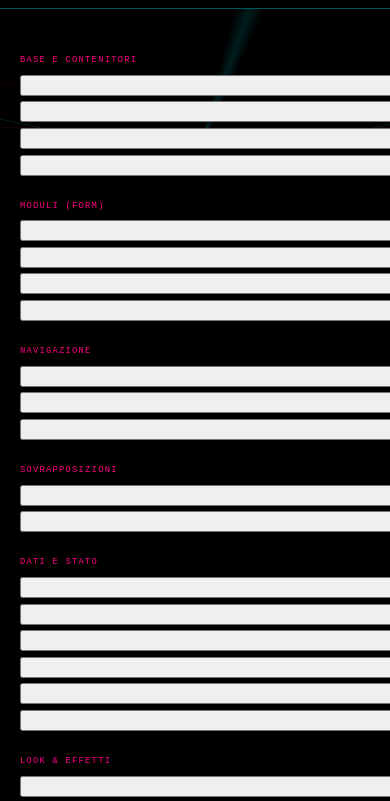
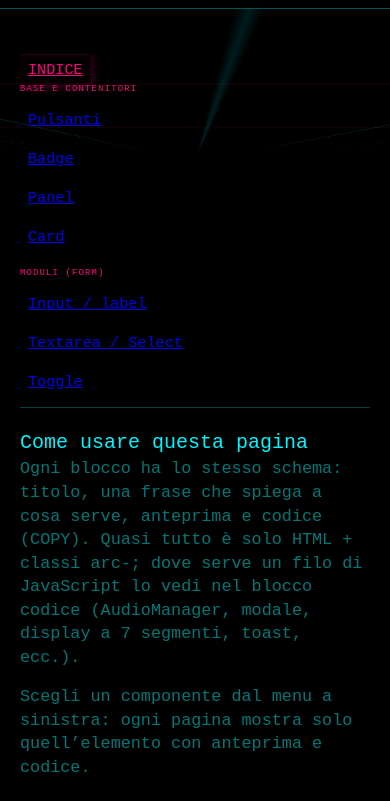
Before and after one commit to davidememoli03/Arcade-UI_Showcase, a website built with Vite: page index.html in a window 390 px wide. Both pictures are taken after a click on the button "VIEW COMPONENTS". Shown: the part 34-835 px from the top of the page. Built offline with nearby package versions, Linux system fonts and the light colour scheme; what @davide03memoli/arcade-ui would draw is missing.

Commit message:
feat: improve showcase routing and layout
- Removed direct route for showcase and integrated showcase path handling in the router.
- Added utility functions for parsing showcase slugs and checking showcase paths.
- Updated navbar to reflect active showcase links.
- Redesigned showcase layout with new CSS styles for better responsiveness and organization.
- Enhanced showcase rendering logic to display detailed component information and navigation.

```diff
--- a/src/components/navbar.js
+++ b/src/components/navbar.js
@@ -1,4 +1,4 @@
-import { normalizeRouteHash } from '../router.js'
+import { isShowcasePath, normalizeRouteHash } from '../router.js'
 
 const LINKS = [
   { route: '/home', label: 'HOME' },
@@ -8,7 +8,10 @@ const LINKS = [
 ]
 
 function linkButtonClass(route, current) {
-  const isActive = route === current
+  let isActive = route === current
+  if (route === '/showcase' && isShowcasePath(current)) {
+    isActive = true
+  }
   return isActive ? 'arc-btn arc-btn-ghost showcase-nav-active' : 'arc-btn arc-btn-ghost'
 }
 
--- a/src/data/showcase-catalog.js
+++ b/src/data/showcase-catalog.js
@@ -1,9 +1,19 @@
 /**
- * Catalogo showcase: ogni voce ha testo semplice + HTML di esempio + snippet copiabile.
- * Gli id sono usati per scroll dalla sidebar (kebab in navLabel).
+ * Catalogo showcase: ogni voce ha id univoco usato nell’URL `#/showcase/<id>`.
  */
 
 const SB = 'https://davidememoli03.github.io/Arcade-UI'
+
+export function findShowcaseItem(slug) {
+  if (!slug) return null
+  for (const cat of SHOWCASE_CATEGORIES) {
+    const item = cat.items.find((i) => i.id === slug)
+    if (item) {
+      return { item, category: cat }
+    }
+  }
+  return null
+}
 
 export const SHOWCASE_INTRO = {
   title: 'Come usare questa pagina',
--- a/src/pages/home.js
+++ b/src/pages/home.js
@@ -10,7 +10,7 @@ export function renderHome(outlet, { navigateTo }) {
     <p class="showcase-hero-sub">
       Neon arcade UI primitives for the web — pixel chrome, CRT vibes, and synthesized SFX via Web Audio.
       Built as pure CSS + a tiny JS layer. This site runs on the same library it documents.
-      In <strong>SHOWCASE</strong> trovi tutti i componenti elencati per categoria, con una frase che spiega il ruolo di ognuno, anteprima e codice da copiare.
+      In <strong>SHOWCASE</strong> ogni componente ha una pagina dedicata (<code style="font-family:var(--arc-font-mono);font-size:0.95em;">#/showcase/…</code>), con menu fisso a sinistra.
     </p>
     <div class="arc-panel arc-panel-cyan" style="max-width: 560px; margin: 0 auto;">
       <div class="arc-panel-header">INSTALL</div>
--- a/src/pages/showcase.js
+++ b/src/pages/showcase.js
@@ -1,5 +1,6 @@
 import { mountCodeBlock } from '../components/code-block.js'
 import {
+  findShowcaseItem,
   SHOWCASE_CATEGORIES,
   SHOWCASE_INTRO,
 } from '../data/showcase-catalog.js'
@@ -81,56 +82,23 @@ function wireSectionInteractive(panel, interactive) {
   }
 }
 
-export function renderShowcase(outlet) {
-  const shell = document.createElement('div')
-  shell.className = 'showcase-two-col showcase-two-col--sidebar'
-
-  const side = document.createElement('aside')
-  side.className = 'showcase-sidebar'
-  side.setAttribute('aria-label', 'Sezioni componenti')
-
-  for (const cat of SHOWCASE_CATEGORIES) {
-    const catEl = document.createElement('div')
-    catEl.className = 'showcase-side-group'
-    const lab = document.createElement('div')
-    lab.className = 'showcase-side-cat'
-    lab.textContent = cat.label
-    catEl.appendChild(lab)
-    for (const item of cat.items) {
-      const b = document.createElement('button')
-      b.type = 'button'
-      b.className = 'arc-btn arc-btn-ghost'
-      b.textContent = item.navLabel
-      b.addEventListener('click', () => {
-        document.getElementById(item.id)?.scrollIntoView({ behavior: 'smooth', block: 'start' })
-      })
-      catEl.appendChild(b)
-    }
-    side.appendChild(catEl)
+function sideLinkClass(active) {
+  const base = 'arc-btn arc-btn-ghost showcase-side-link'
+  return active ? `${base} showcase-side-link-active` : base
 }
 
-  const main = document.createElement('div')
-  main.className = 'showcase-stack'
-
-  const intro = document.createElement('div')
-  intro.className = 'arc-panel arc-panel-yellow'
-  intro.innerHTML = `
-    <div class="arc-panel-header">${SHOWCASE_INTRO.title}</div>
-    <div class="arc-panel-body">
-      <p class="showcase-blurb" style="margin:0 0 .75rem;">${SHOWCASE_INTRO.body}</p>
-    </div>
-  `
-  main.appendChild(intro)
-
-  function card(item) {
-    const panel = document.createElement('section')
+function buildDetailCard(item) {
+  const panel = document.createElement('article')
   panel.className = 'arc-panel arc-panel-cyan'
   panel.id = item.id
+
   const head = document.createElement('div')
   head.className = 'arc-panel-header showcase-card-header'
   head.innerHTML = `<span>${item.title}</span><span class="showcase-class-tag">${item.className}</span>`
+
   const body = document.createElement('div')
   body.className = 'arc-panel-body showcase-stack'
+
   const foot = document.createElement('div')
   foot.className = 'arc-panel-footer showcase-card-foot'
 
@@ -177,20 +145,111 @@ export function renderShowcase(outlet) {
   panel.appendChild(head)
   panel.appendChild(body)
   panel.appendChild(foot)
-    main.appendChild(panel)
 
   if (item.interactive) {
     wireSectionInteractive(panel, item.interactive)
   }
+
+  return panel
 }
 
+export function renderShowcase(outlet, { navigateTo, showcaseSlug }) {
+  const layout = document.createElement('div')
+  layout.className = 'showcase-layout'
+
+  const drawer = document.createElement('aside')
+  drawer.className = 'showcase-drawer'
+  drawer.setAttribute('aria-label', 'Componenti')
+
+  const idx = document.createElement('a')
+  idx.href = '#/showcase'
+  idx.className = sideLinkClass(!showcaseSlug)
+  idx.textContent = 'INDICE'
+  drawer.appendChild(idx)
+
   for (const cat of SHOWCASE_CATEGORIES) {
+    const catEl = document.createElement('div')
+    catEl.className = 'showcase-side-group'
+    const lab = document.createElement('div')
+    lab.className = 'showcase-side-cat'
+    lab.textContent = cat.label
+    catEl.appendChild(lab)
     for (const item of cat.items) {
-      card(item)
+      const a = document.createElement('a')
+      a.href = `#/showcase/${item.id}`
+      a.className = sideLinkClass(showcaseSlug === item.id)
+      a.textContent = item.navLabel
+      catEl.appendChild(a)
+    }
+    drawer.appendChild(catEl)
+  }
+
+  const detail = document.createElement('div')
+  detail.className = 'showcase-detail'
+
+  if (!showcaseSlug) {
+    const intro = document.createElement('div')
+    intro.className = 'arc-panel arc-panel-yellow'
+    intro.innerHTML = `
+      <div class="arc-panel-header">${SHOWCASE_INTRO.title}</div>
+      <div class="arc-panel-body">
+        <p class="showcase-blurb" style="margin:0 0 1rem;">${SHOWCASE_INTRO.body}</p>
+        <p class="showcase-blurb" style="margin:0;">Scegli un componente dal menu a sinistra: ogni pagina mostra solo quell’elemento con anteprima e codice.</p>
+      </div>
+    `
+    detail.appendChild(intro)
+
+    for (const cat of SHOWCASE_CATEGORIES) {
+      const block = document.createElement('div')
+      block.className = 'showcase-index-block'
+      const h = document.createElement('div')
+      h.className = 'showcase-index-cat-title'
+      h.textContent = cat.label
+      block.appendChild(h)
+      const row = document.createElement('div')
+      row.className = 'showcase-index-links'
+      for (const item of cat.items) {
+        const link = document.createElement('a')
+        link.href = `#/showcase/${item.id}`
+        link.className = 'arc-btn arc-btn-ghost'
+        link.textContent = item.navLabel
+        row.appendChild(link)
+      }
+      block.appendChild(row)
+      detail.appendChild(block)
+    }
+  }
+  else {
+    const found = findShowcaseItem(showcaseSlug)
+    if (!found) {
+      const err = document.createElement('div')
+      err.className = 'arc-panel arc-panel-red'
+      err.innerHTML = `
+        <div class="arc-panel-header">NON TROVATO</div>
+        <div class="arc-panel-body">
+          <p class="showcase-blurb">Nessun componente con id <code class="arc-label" style="display:inline;padding:0 .25rem;">${showcaseSlug}</code>.</p>
+        </div>
+        <div class="arc-panel-footer">
+          <button type="button" class="arc-btn arc-btn-primary" id="sc-badslug-back">TORNA ALL’INDICE</button>
+        </div>
+      `
+      err.querySelector('#sc-badslug-back')?.addEventListener('click', () => {
+        navigateTo('/showcase')
+      })
+      detail.appendChild(err)
+    }
+    else {
+      const navRow = document.createElement('div')
+      navRow.className = 'showcase-breadcrumb'
+      navRow.innerHTML = `<span class="showcase-bc-part">${found.category.label}</span>
+        <span class="showcase-bc-sep">/</span>
+        <span class="showcase-bc-part">${found.item.title}</span>`
+      detail.appendChild(navRow)
+      detail.appendChild(buildDetailCard(found.item))
     }
   }
 
-  shell.appendChild(side)
-  shell.appendChild(main)
-  outlet.appendChild(shell)
+  layout.appendChild(drawer)
+  layout.appendChild(detail)
+  outlet.appendChild(layout)
 }
--- a/src/router.js
+++ b/src/router.js
@@ -5,7 +5,6 @@ import { renderPlayground } from './pages/playground.js'
 
 const ROUTES = {
   '/home': renderHome,
-  '/showcase': renderShowcase,
   '/tutorial': renderTutorial,
   '/playground': renderPlayground,
 }
@@ -14,22 +13,43 @@ export function normalizeRouteHash(hash) {
   if (!hash || hash === '#') return '/home'
   let p = hash.startsWith('#') ? hash.slice(1) : hash
   if (!p.startsWith('/')) p = `/${p}`
-  const pathOnly = p.split('?')[0]
+  const pathOnly = p.split('?')[0].replace(/\/+$/, '') || '/'
   if (pathOnly === '/') return '/home'
   return pathOnly
+}
+
+/** True se siamo nell’area showcase (indice o pagina componente). */
+export function isShowcasePath(path) {
+  return path === '/showcase' || path.startsWith('/showcase/')
+}
+
+export function parseShowcaseSlug(path) {
+  if (!isShowcasePath(path)) return null
+  if (path === '/showcase') return null
+  const rest = path.slice('/showcase/'.length).split('/')[0]
+  return rest || null
 }
 
 export function createRouter({ outlet, onAfterNavigate }) {
   function apply() {
     const path = normalizeRouteHash(window.location.hash)
-    const render = ROUTES[path] ?? ROUTES['/home']
     outlet.replaceChildren()
-    render(outlet, {
+
+    const ctx = {
       navigateTo(pathFragment) {
         const clean = pathFragment.startsWith('/') ? pathFragment.slice(1) : pathFragment
         window.location.hash = `#/${clean}`
       },
-    })
+    }
+
+    if (isShowcasePath(path)) {
+      renderShowcase(outlet, { ...ctx, showcaseSlug: parseShowcaseSlug(path) })
+    }
+    else {
+      const render = ROUTES[path] ?? ROUTES['/home']
+      render(outlet, ctx)
+    }
+
     onAfterNavigate?.()
   }
 
--- a/src/style.css
+++ b/src/style.css
@@ -111,29 +111,102 @@ body {
   margin: 1.25rem 0;
 }
 
-.showcase-two-col {
-  display: grid;
-  gap: 1.5rem;
+.showcase-layout {
+  display: flex;
+  gap: 1.25rem;
+  align-items: flex-start;
+  width: 100%;
+  max-width: 100%;
+  min-height: calc(100vh - 6rem);
 }
 
-@media (min-width: 900px) {
-  .showcase-two-col--sidebar {
-    grid-template-columns: 220px 1fr;
-    align-items: start;
-  }
+.showcase-drawer {
+  width: 14.5rem;
+  flex-shrink: 0;
+  position: sticky;
+  top: 5.5rem;
+  align-self: flex-start;
+  max-height: calc(100vh - 5.75rem);
+  overflow-y: auto;
+  overflow-x: hidden;
+  padding-right: 0.35rem;
+  border-right: 1px solid rgba(0, 245, 255, 0.25);
 }
 
-.showcase-sidebar {
-  position: sticky;
-  top: 5.25rem;
+.showcase-drawer .showcase-side-group {
+  margin-bottom: 0.85rem;
+}
+
+.showcase-drawer .arc-btn.showcase-side-link {
+  width: 100%;
+  justify-content: flex-start;
+  text-align: left;
+  font-size: 0.95rem;
+  padding: 0.35rem 0.5rem;
+}
+
+.showcase-detail {
+  flex: 1;
+  min-width: 0;
   display: flex;
   flex-direction: column;
+  gap: 1.25rem;
+}
+
+.showcase-side-link-active {
+  border-color: #ff007f !important;
+  box-shadow:
+    0 0 10px rgba(255, 0, 127, 0.35),
+    inset 0 0 12px rgba(255, 0, 127, 0.08);
+  color: #ff007f;
+}
+
+.showcase-breadcrumb {
+  font-family: var(--arc-font-mono, monospace);
+  font-size: 0.8rem;
+  color: var(--arc-color-text-muted);
+  display: flex;
+  flex-wrap: wrap;
+  gap: 0.35rem;
+  align-items: center;
+}
+
+.showcase-bc-sep {
+  opacity: 0.5;
+}
+
+.showcase-index-block {
+  margin-top: 0.35rem;
+}
+
+.showcase-index-cat-title {
+  font-family: var(--arc-font-pixel);
+  font-size: 0.55rem;
+  letter-spacing: 0.12em;
+  color: var(--showcase-magenta);
+  margin-bottom: 0.5rem;
+}
+
+.showcase-index-links {
+  display: flex;
+  flex-wrap: wrap;
   gap: 0.5rem;
 }
 
-.showcase-sidebar .arc-btn {
-  width: 100%;
-  justify-content: flex-start;
+@media (max-width: 768px) {
+  .showcase-layout {
+    flex-direction: column;
+  }
+
+  .showcase-drawer {
+    position: relative;
+    top: 0;
+    width: 100%;
+    max-height: 42vh;
+    border-right: none;
+    border-bottom: 1px solid rgba(0, 245, 255, 0.25);
+    padding-bottom: 0.75rem;
+  }
 }
 
 .showcase-stack {
```
Lines whose indentation alone changed are shown as unchanged.
